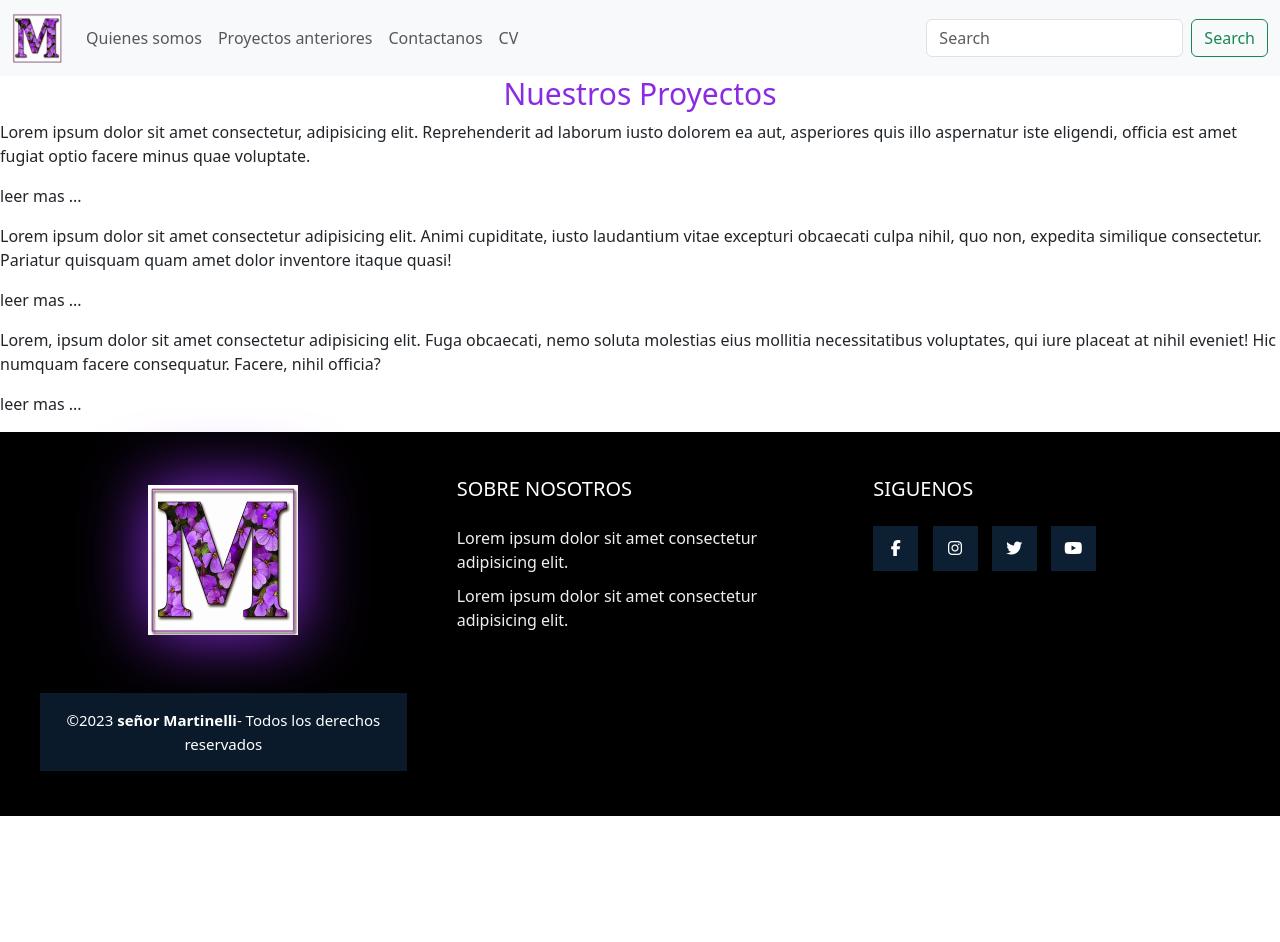
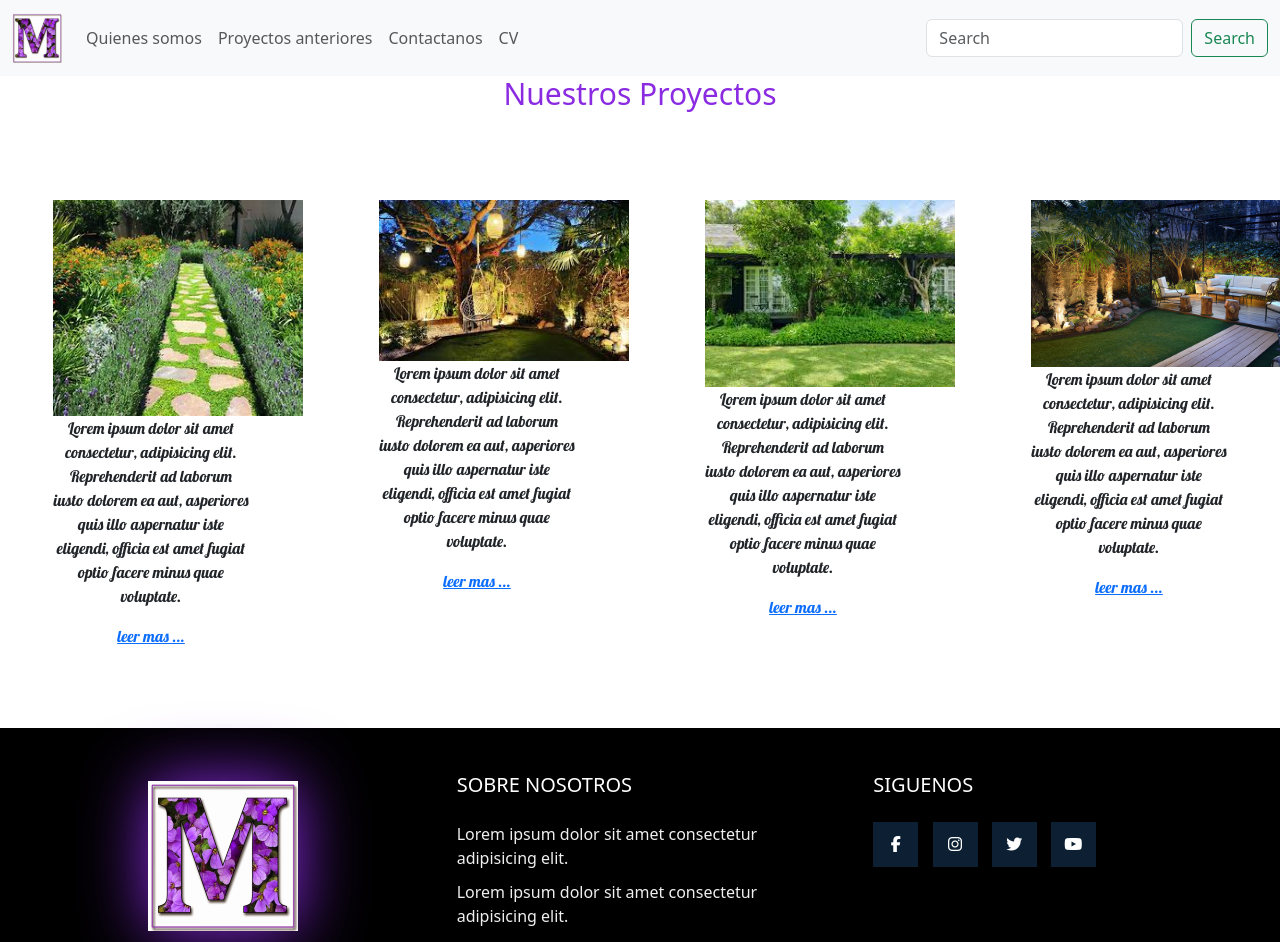
Before and after one commit to luchoricci/proyecto2ricci, a plain HTML site: page proyectosanteriores.html in a window 1280 px wide. Shown: the top 942 px of the page. Before the commit the page ends 816 px from the top, so only its background shows below. Drawn offline with nearby package versions, Linux system fonts and the light colour scheme.

Commit message:
avanzo en proyectos anteriores

```diff
--- a/proyectosanteriores.html
+++ b/proyectosanteriores.html
@@ -58,28 +58,38 @@
             Nuestros Proyectos
         </h1>
     </header>
-
-    <section class="sectionproyectos">
-        <div class="divproyectos">
+    <div class="row">
+        <div class= "col-xl-3 col-md-6 col-sm-12 text-center columna">
+            <img src="./imagenes/descarga.jpeg" alt="unjardinsote">
             <p>Lorem ipsum dolor sit amet consectetur, adipisicing elit. Reprehenderit ad laborum iusto dolorem ea aut,
                 asperiores quis illo aspernatur iste eligendi, officia est amet fugiat optio facere minus quae
                 voluptate.</p>
-            <p>leer mas ...</p>
+            <a href="#" target="_blank">leer mas ...</a>
         </div>
-        <div class="divproyectos">
-            <p>Lorem ipsum dolor sit amet consectetur adipisicing elit. Animi cupiditate, iusto laudantium vitae
-                excepturi obcaecati culpa nihil, quo non, expedita similique consectetur. Pariatur quisquam quam amet
-                dolor inventore itaque quasi!</p>
-            <p>leer mas ...</p>
+        <div class= "col-xl-3 col-md-6 col-sm-12 text-center columna">
+            <img src="./imagenes/jardin.jpg" alt="unjardinsote">
+            <p>Lorem ipsum dolor sit amet consectetur, adipisicing elit. Reprehenderit ad laborum iusto dolorem ea aut,
+                asperiores quis illo aspernatur iste eligendi, officia est amet fugiat optio facere minus quae
+                voluptate.</p>
+            <a href="#" target="_blank">leer mas ...</a>
         </div>
-        <div class="divproyectos">
-            <p>Lorem, ipsum dolor sit amet consectetur adipisicing elit. Fuga obcaecati, nemo soluta molestias eius
-                mollitia necessitatibus voluptates, qui iure placeat at nihil eveniet! Hic numquam facere consequatur.
-                Facere, nihil officia?</p>
-            <p>leer mas ...</p>
+        <div class= "col-xl-3 col-md-6 col-sm-12 text-center columna">
+            <img src="./imagenes/jardin 2.jpg" alt="unjardinsote">
+            <p>Lorem ipsum dolor sit amet consectetur, adipisicing elit. Reprehenderit ad laborum iusto dolorem ea aut,
+                asperiores quis illo aspernatur iste eligendi, officia est amet fugiat optio facere minus quae
+                voluptate.</p>
+            <a href="#" target="_blank">leer mas ...</a>
         </div>
-    </section>
+        <div class= "col-xl-3 col-md-6 col-sm-12 text-center columna">
+            <img src="./imagenes/home-design.jpg" alt="unjardinsote">
+            <p>Lorem ipsum dolor sit amet consectetur, adipisicing elit. Reprehenderit ad laborum iusto dolorem ea aut,
+                asperiores quis illo aspernatur iste eligendi, officia est amet fugiat optio facere minus quae
+                voluptate.</p>
+            <a href="#" target="_blank">leer mas ...</a>
+        </div>
 
+
+    </div>
     <footer class="pie-pagina">
         <div class="grupo1">
             <div class="box">
--- a/style.css
+++ b/style.css
@@ -60,18 +60,36 @@ body {
     width: 150px;
     box-shadow: blueviolet;
 }
-@keyframes animacion{
-    0%{box-shadow: 0 0 40px blueviolet;}
-    25%{box-shadow: 0 0 60px blueviolet;}
-    50%{box-shadow: 0 0 100px blueviolet;}
-    75%{box-shadow: 0 0 60px blueviolet;}
-    100%{box-shadow: 0 0 40px blueviolet;}
+
+@keyframes animacion {
+    0% {
+        box-shadow: 0 0 40px blueviolet;
+    }
+
+    25% {
+        box-shadow: 0 0 60px blueviolet;
+    }
+
+    50% {
+        box-shadow: 0 0 100px blueviolet;
+    }
+
+    75% {
+        box-shadow: 0 0 60px blueviolet;
+    }
+
+    100% {
+        box-shadow: 0 0 40px blueviolet;
+    }
 }
-.imagenpie{animation-name: animacion;
-animation-iteration-count: infinite;
-animation-delay: 1s;
-animation-timing-function: ease-in;
-animation-duration: 3s;}
+
+.imagenpie {
+    animation-name: animacion;
+    animation-iteration-count: infinite;
+    animation-delay: 1s;
+    animation-timing-function: ease-in;
+    animation-duration: 3s;
+}
 
 
 .pie-pagina .grupo1 .box h3 {
@@ -163,33 +181,55 @@ textarea {
     font-family: 'Lobster', cursive;
     border: none;
 }
-.formulariocontacto textarea{
+
+.formulariocontacto textarea {
     min-height: 100px;
     max-height: 300px;
     max-width: 100%;
 }
 
-.formulariocontacto .boton{background: #00ff11;
-padding: 20px;
+.formulariocontacto .boton {
+    background: #00ff11;
+    padding: 20px;
 }
 
-
-
 @media(max-width: 480px) {
-    .formulariocontacto{width: 100%;}
+    .formulariocontacto {
+        width: 100%;
+    }
 }
-
 
 /* cv.html */
 
-.formulariocv{text-decoration: none;
+.formulariocv {
+    text-decoration: none;
     background-color: rgba(121, 2, 89, 0.685);
     display: inline-table;
-    margin-bottom: 20px;margin-top: 10px;
-    font-size: 18px;font-family: 'Lobster', cursive;
-    margin-left: 500px;}
+    margin-bottom: 20px;
+    margin-top: 10px;
+    font-size: 18px;
+    font-family: 'Lobster', cursive;
+    margin-left: 500px;
+}
 
 /* proyectos anteriores */
+.columna{
+    text-decoration: none;
+    text-align: justify;
+    margin-top: 15px;
+    margin-bottom: 15px;
+    font-family: 'Lobster', cursive;
+   box-sizing: border-box;
+   padding: 5%;
+}
+.columna img {width: 250px;}
 
 
 /* quienes somos */
+.parrafonosotros {
+    text-decoration: none;
+    margin-top: 15px;
+    margin-bottom: 15px;
+    font-size: 18px;
+    font-family: 'Lobster', cursive;
+}
```
